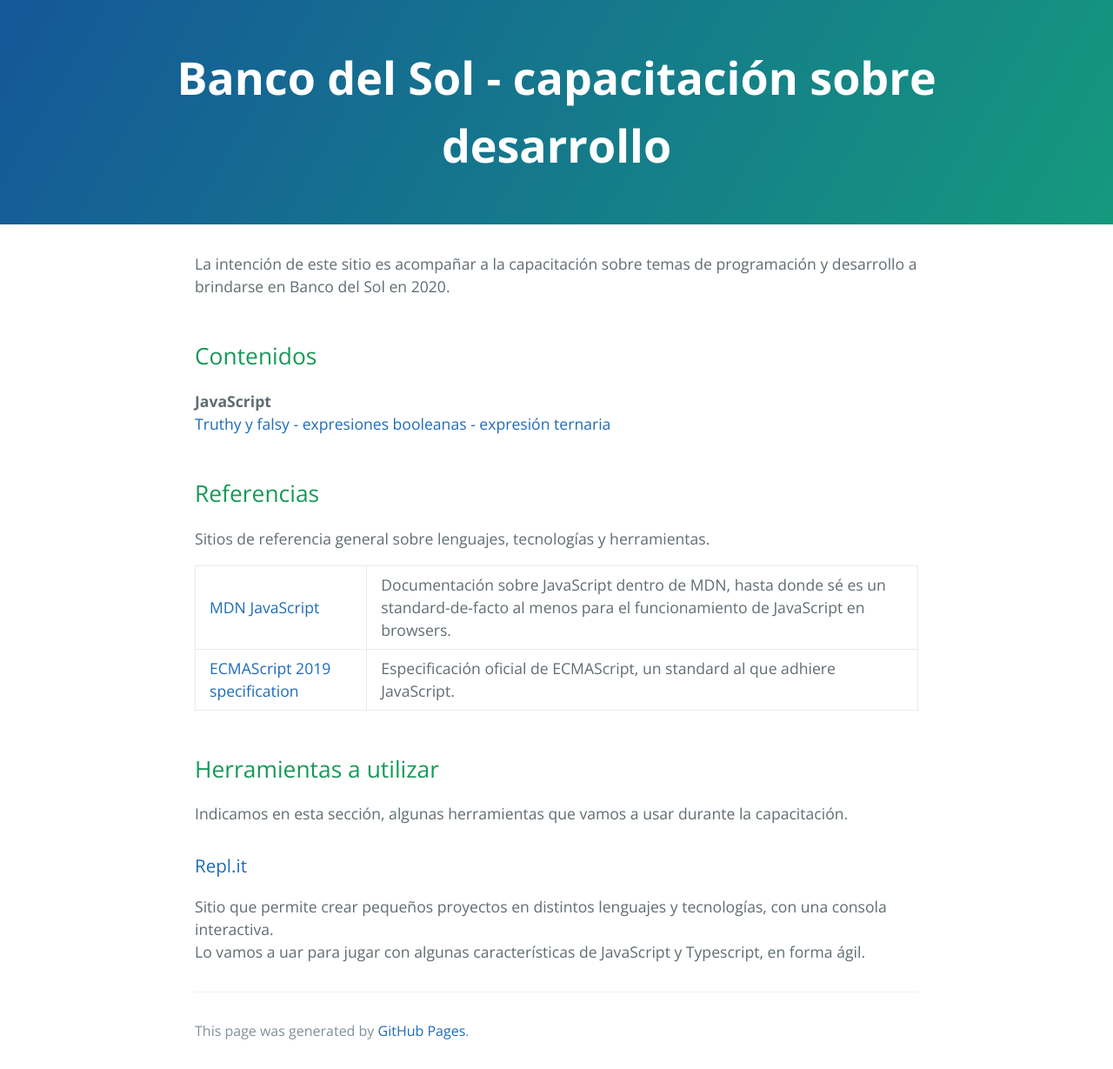
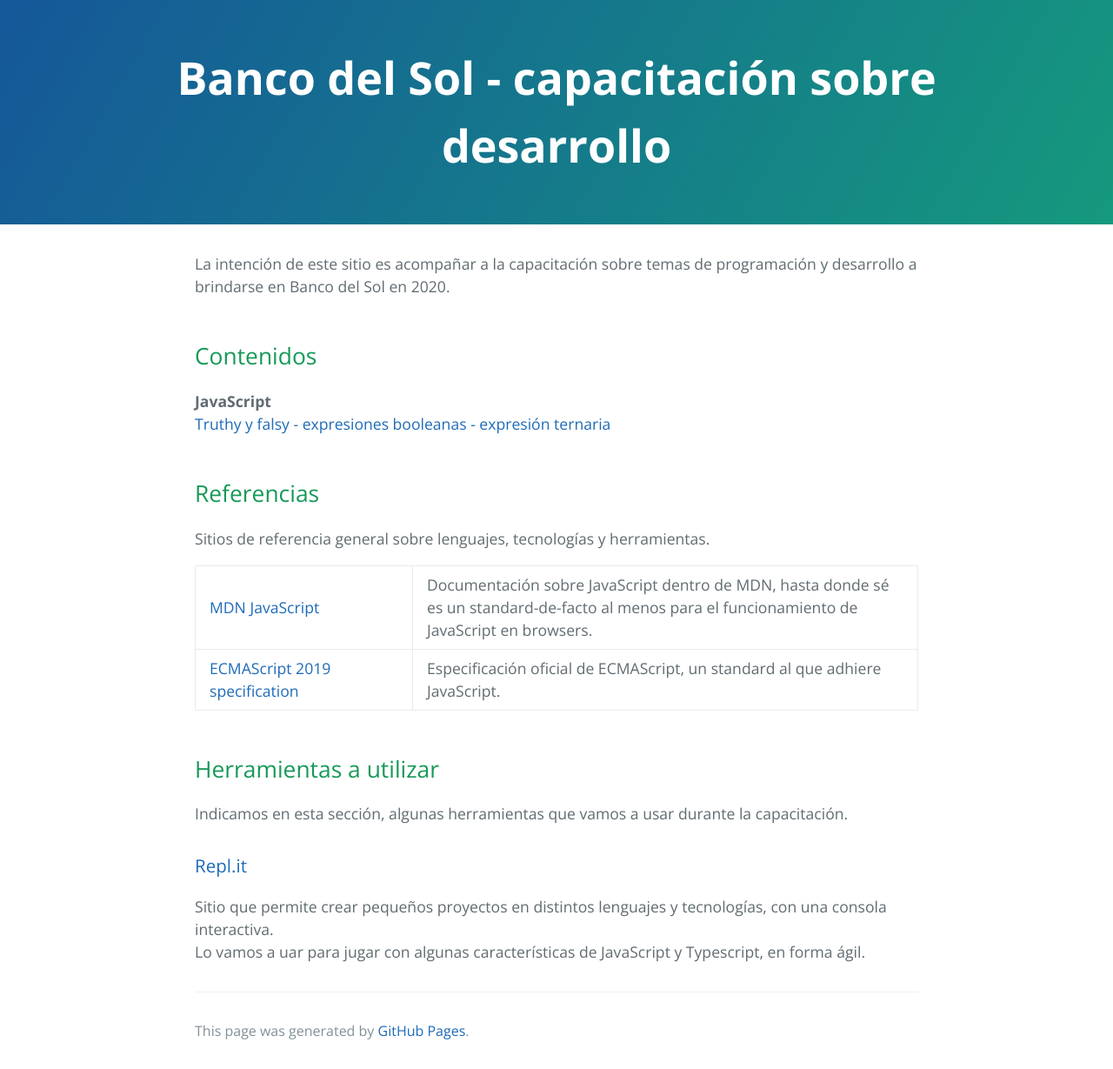
Before and after one commit to clombardi/bdsol-capacitacion-desarrollo, a Jekyll site: the page built from index.md, in a window 1280 px wide. Shown: the whole page at 87% size. Built offline with Jekyll 4.4.1, drawn with Linux system fonts in a browser that asks for light colours; our own code applies the rules of GitHub Pages for plain Markdown files.

Commit message:
prueba de formato - 16

```diff
--- a/css/custom.css
+++ b/css/custom.css
@@ -6,3 +6,7 @@
 .main-content h2 {
     margin-top: 3rem;
 }
+
+.tableWithLinks td:first-child {
+    width: 250px;
+}
```
